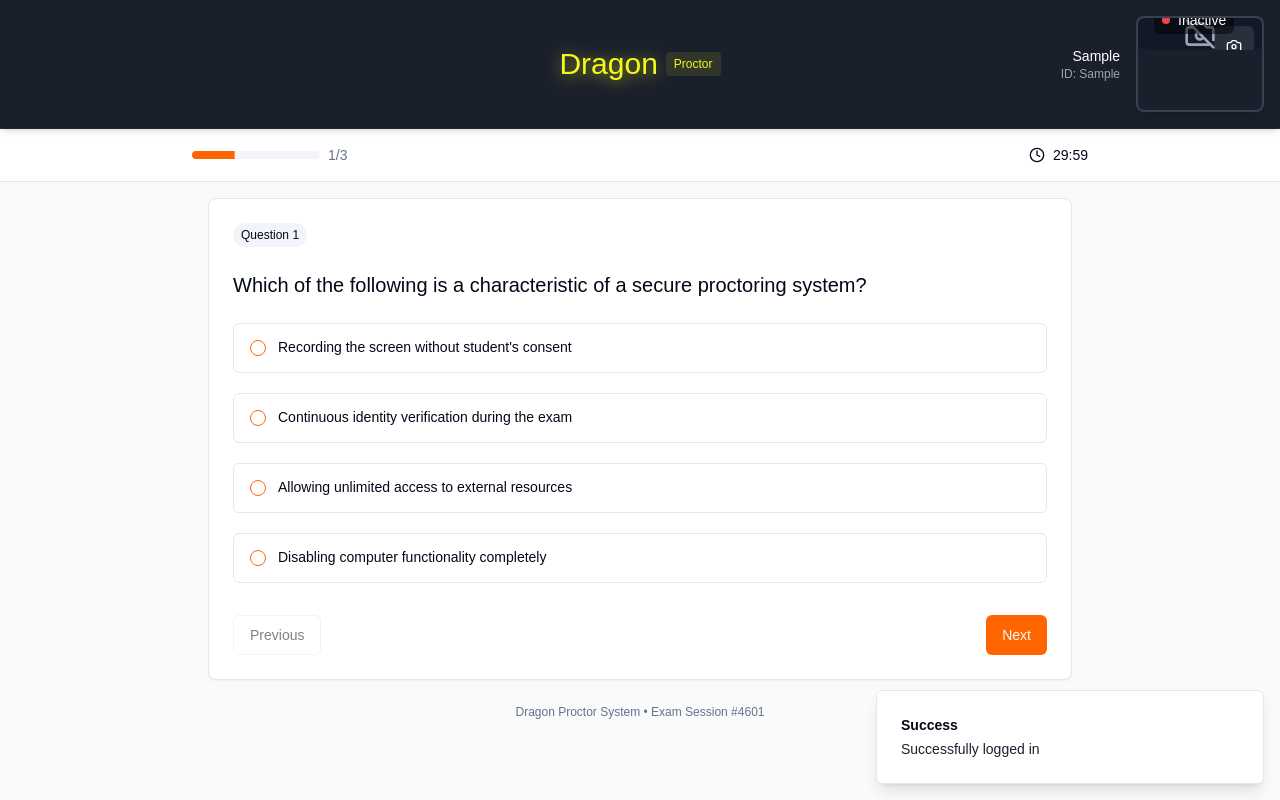
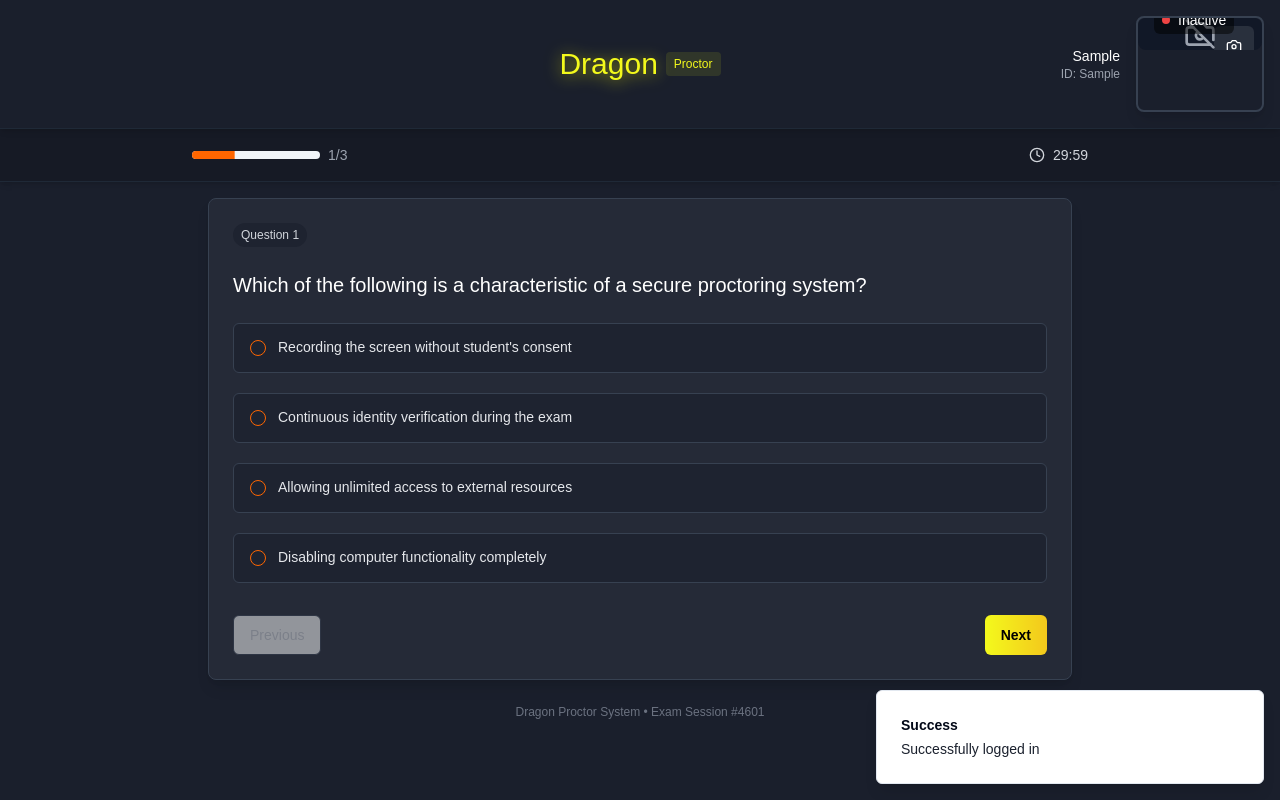
Before and after one commit to AbhinavG2004/dragon-proctor, a React (Vite) app: page / in a window 1280 px wide. Both pictures are taken after typing "Sample", "Sample", "Sample123" into the empty fields and a click on the button "Continue to Exam". Built offline with nearby package versions, Linux system fonts and the light colour scheme; a web font is replaced by a local one.

Commit message:
Update question card theme
Update the question card component to support dark theme.

```diff
--- a/src/components/QuestionCard.tsx
+++ b/src/components/QuestionCard.tsx
@@ -55,25 +55,25 @@ const QuestionCard = ({
   };
 
   return (
-    <Card className="question-card">
+    <Card className="question-card bg-[#252A37] border-gray-700 shadow-lg text-white">
       <div className="flex items-center justify-between mb-6">
-        <span className="text-xs font-medium px-2 py-1 bg-muted rounded-full">
+        <span className="text-xs font-medium px-2 py-1 bg-[#1E2330] text-gray-300 rounded-full">
           Question {question.id}
         </span>
       </div>
 
-      <h3 className="text-xl font-medium mb-6">{question.text}</h3>
+      <h3 className="text-xl font-medium mb-6 text-white">{question.text}</h3>
 
       {question.type === 'single' ? (
         <RadioGroup value={selectedOption} className="space-y-3">
           {question.options.map((option) => (
             <div
               key={option.id}
-              className={`option-button ${isOptionSelected(option.id) ? 'active-option' : ''}`}
+              className={`option-button ${isOptionSelected(option.id) ? 'active-option' : ''} bg-[#1E2330] border border-gray-700 hover:bg-[#2A3042]`}
               onClick={() => handleOptionClick(option.id)}
             >
-              <RadioGroupItem id={option.id} value={option.id} />
-              <Label htmlFor={option.id} className="flex-1 cursor-pointer">
+              <RadioGroupItem id={option.id} value={option.id} className="text-[#f3f91c]" />
+              <Label htmlFor={option.id} className="flex-1 cursor-pointer text-gray-200">
                 {option.text}
               </Label>
             </div>
@@ -84,13 +84,13 @@ const QuestionCard = ({
           {question.options.map((option) => (
             <div
               key={option.id}
-              className={`option-button ${isOptionSelected(option.id) ? 'active-option' : ''}`}
+              className={`option-button ${isOptionSelected(option.id) ? 'active-option' : ''} bg-[#1E2330] border border-gray-700 hover:bg-[#2A3042]`}
               onClick={() => handleOptionClick(option.id)}
             >
-              <div className={`w-5 h-5 mt-0.5 border rounded flex items-center justify-center ${isOptionSelected(option.id) ? 'bg-dragon border-dragon text-white' : 'border-gray-300'}`}>
+              <div className={`w-5 h-5 mt-0.5 border rounded flex items-center justify-center ${isOptionSelected(option.id) ? 'bg-[#f3f91c] border-[#f3f91c] text-black' : 'border-gray-600'}`}>
                 {isOptionSelected(option.id) && <Check size={14} />}
               </div>
-              <span className="flex-1">{option.text}</span>
+              <span className="flex-1 text-gray-200">{option.text}</span>
             </div>
           ))}
         </div>
@@ -101,12 +101,14 @@ const QuestionCard = ({
           variant="outline"
           onClick={onPrevious}
           disabled={isFirst}
+          className="border-gray-700 text-gray-300 hover:bg-[#2A3042] hover:text-white"
         >
           Previous
         </Button>
 
         <Button
           onClick={onNext}
+          className="bg-gradient-to-r from-[#f3f91c] to-[#f3c81c] text-black font-bold hover:brightness-110"
         >
           {isLast ? 'Submit' : 'Next'}
         </Button>
--- a/src/pages/ExamPage.tsx
+++ b/src/pages/ExamPage.tsx
@@ -67,14 +67,14 @@ const ExamPage = () => {
   if (!user) return null;
 
   return (
-    <div className="min-h-screen flex flex-col bg-gray-50">
+    <div className="min-h-screen flex flex-col bg-[#1A1F2C] text-white">
       <Header />
 
-      <div className="p-4 border-b bg-white sticky top-16 z-40">
+      <div className="p-4 border-b border-gray-800 bg-[#161A25] sticky top-16 z-40 shadow-md">
         <div className="flex justify-between items-center max-w-4xl mx-auto">
           <div className="flex gap-2 items-center">
             <Progress value={progress} className="w-32 h-2" />
-            <span className="text-sm text-muted-foreground">
+            <span className="text-sm text-gray-400">
               {currentQuestionIndex + 1}/{examQuestions.length}
             </span>
           </div>
@@ -83,15 +83,15 @@ const ExamPage = () => {
             <Button
               variant="ghost"
               size="sm"
-              className="md:hidden"
+              className="md:hidden text-gray-300 hover:text-white hover:bg-[#2A3042]"
               onClick={() => setShowMobileCam(!showMobileCam)}
             >
               {showMobileCam ? "Hide Camera" : "Show Camera"}
             </Button>
 
             <div className="flex items-center gap-2 text-sm font-medium">
-              <Clock size={16} className={timeLeft < 300 ? "text-red-500" : ""} />
-              <span className={timeLeft < 300 ? "text-red-500" : ""}>
+              <Clock size={16} className={timeLeft < 300 ? "text-red-500" : "text-gray-300"} />
+              <span className={timeLeft < 300 ? "text-red-500" : "text-gray-300"}>
                 {formatTime(timeLeft)}
               </span>
             </div>
@@ -101,15 +101,15 @@ const ExamPage = () => {
 
       {showMobileCam && (
         <div className="p-4 md:hidden">
-          <CameraFeed className="h-32" />
+          <CameraFeed className="h-32 rounded-lg border-2 border-gray-700 shadow-lg" />
         </div>
       )}
 
       <main className="flex-1 p-4 max-w-4xl mx-auto w-full">
         {timeLeft < 300 && (
-          <Card className="p-3 mb-4 bg-red-50 border-red-200 flex items-center gap-3">
+          <Card className="p-3 mb-4 bg-red-900/20 border-red-800 flex items-center gap-3">
             <AlertTriangle size={16} className="text-red-500" />
-            <p className="text-sm text-red-700">You have less than 5 minutes remaining!</p>
+            <p className="text-sm text-red-400">You have less than 5 minutes remaining!</p>
           </Card>
         )}
 
@@ -121,7 +121,7 @@ const ExamPage = () => {
           isFirst={currentQuestionIndex === 0}
         />
 
-        <div className="mt-6 text-center text-xs text-muted-foreground">
+        <div className="mt-6 text-center text-xs text-gray-500">
           Dragon Proctor System • Exam Session #{Math.floor(Math.random() * 10000)}
         </div>
       </main>
```
